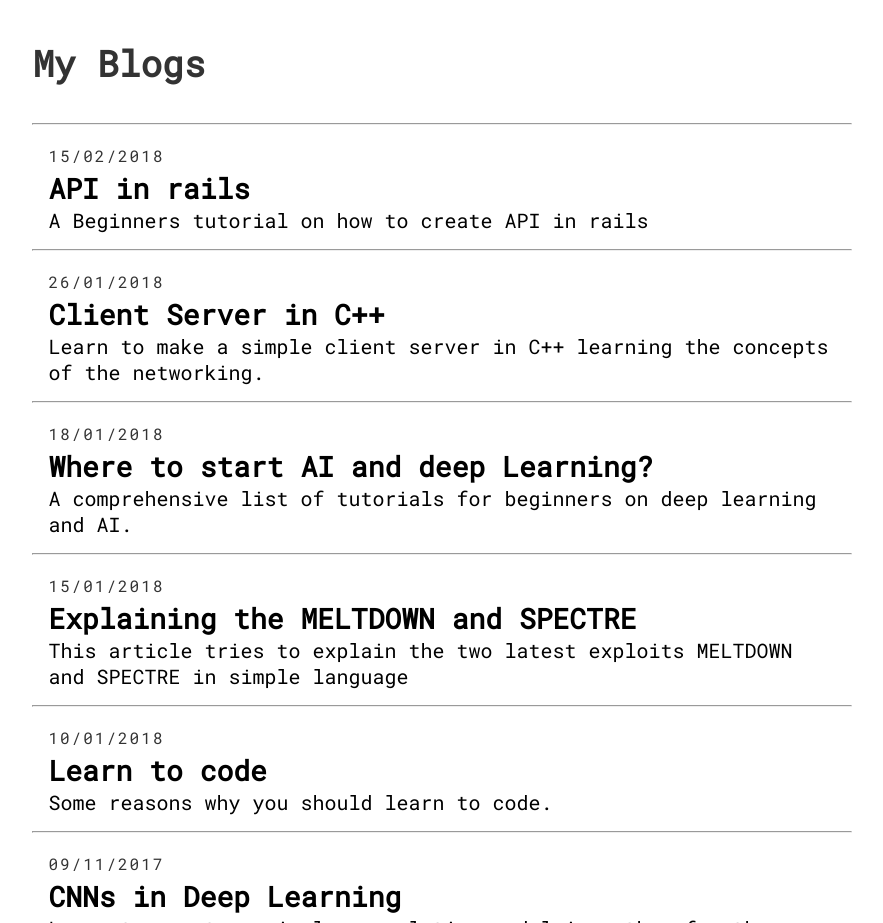
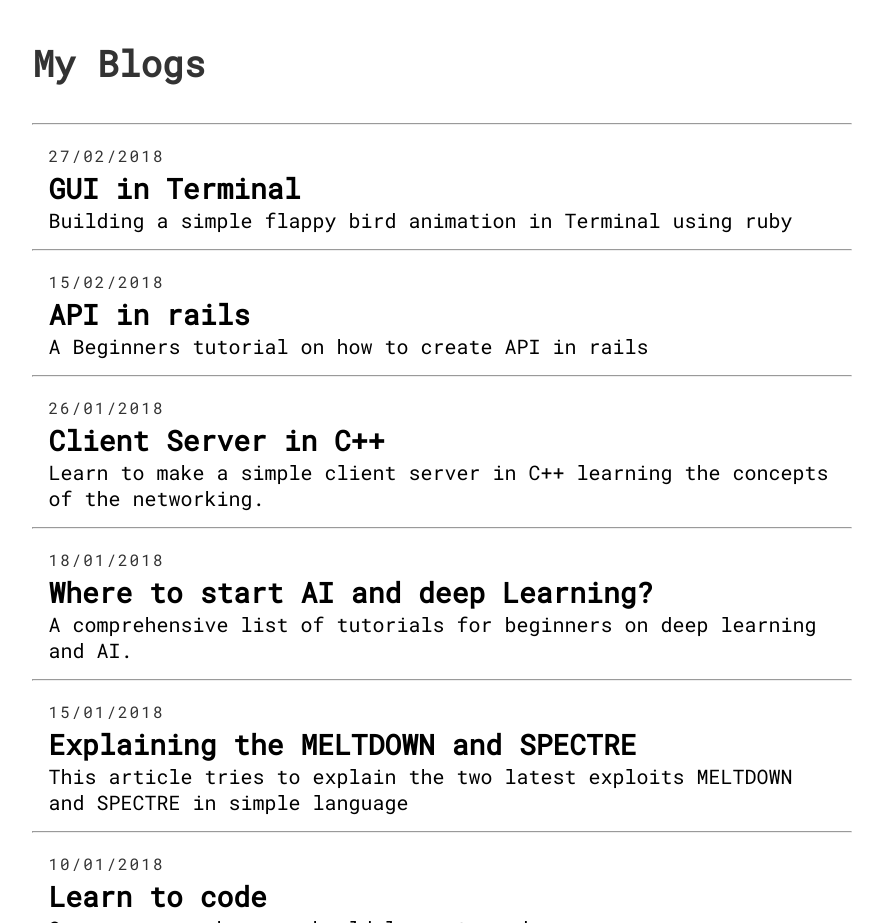
Before and after one commit to convosyn/convosyn.github.io, a plain HTML site: page index.html in a window 1280 px wide. Shown: the part 1180-2103 px from the top of the page, without its empty margins (198-1081 px from the left). Drawn offline with Linux system fonts and the light colour scheme.

Commit message:
new article added

```diff
--- a/index.html
+++ b/index.html
@@ -70,7 +70,14 @@
 	<br />
 	<section id="blogs">
 		<h1>My Blogs</h1>
-
+		<hr/>
+		<div class="blog-card">
+			<p class="dated">27/02/2018</p>
+			<a href="https://spacesword.in/2018/02/27/GUI-in-Terminal/">
+				<h2>GUI in Terminal</h2>
+				<p>Building a simple flappy bird animation in Terminal using ruby</p>
+			</a>
+		</div>
 		<hr/>
 		<div class="blog-card">
 			<p class="dated">15/02/2018</p>
@@ -114,7 +121,7 @@
 		<hr/>
 		<div class="blog-card">
 			<p class="dated">09/11/2017</p>
-			<a href="#">
+			<a href="https://spacesword.in/2017/11/09/Starting-with-CNNs/">
 				<h2>CNNs in Deep Learning</h2>
 				<p>Learn to create a simple convolution model in python for the famous mnist dataset and make your first submission on kaggle</p>
 			</a>
```
